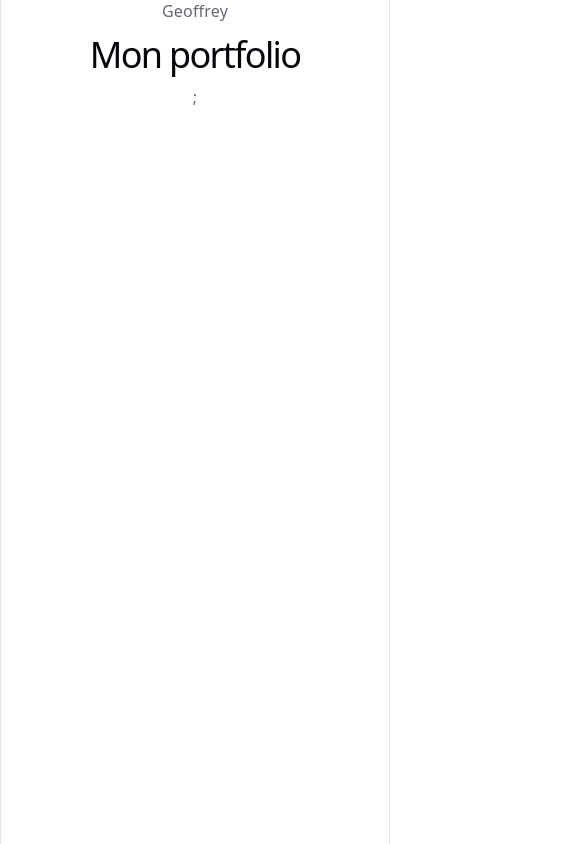
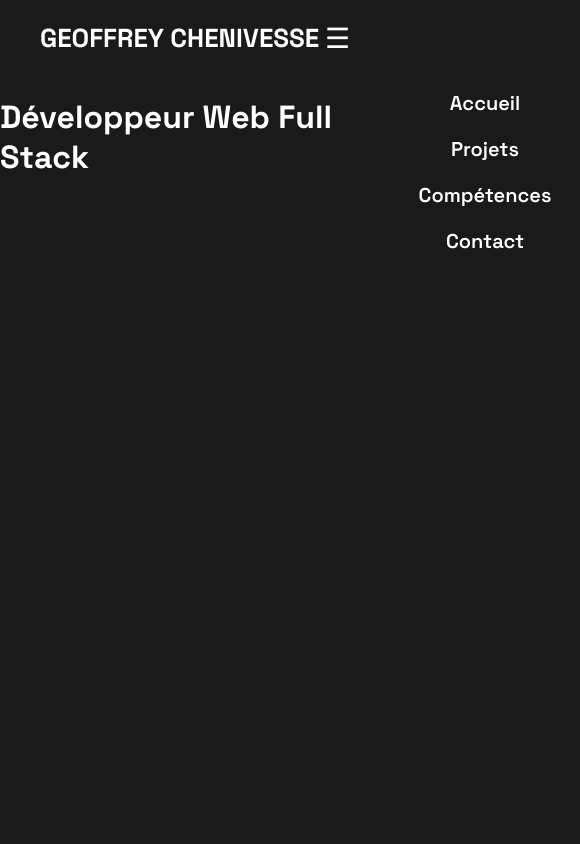
Before and after one commit to Prin0u/portfolio, a React (Vite) app: page / in a window 390 px wide. Shown: the whole page, 580 px wide, since content can reach past the window. Built offline with nearby package versions, Linux system fonts and the light colour scheme.

Commit message:
Création navbar responsive

```diff
--- a/index.html
+++ b/index.html
@@ -1,8 +1,14 @@
-<!doctype html>
+<!DOCTYPE html>
 <html lang="en">
   <head>
     <meta charset="UTF-8" />
     <link rel="icon" type="image/svg+xml" href="/favicon.svg" />
+    <link rel="preconnect" href="https://fonts.googleapis.com" />
+    <link rel="preconnect" href="https://fonts.gstatic.com" crossorigin />
+    <link
+      href="https://fonts.googleapis.com/css2?family=Space+Grotesk:wght@400;600;700&display=swap"
+      rel="stylesheet"
+    />
     <meta name="viewport" content="width=device-width, initial-scale=1.0" />
     <title>mon-portfolio</title>
   </head>
--- a/src/App.jsx
+++ b/src/App.jsx
@@ -6,7 +6,7 @@ function App() {
       <Navbar />
 
       <div className="container py-5 text-center">
-        <h1>Mon portfolio</h1>;
+        <h1>Développeur Web Full Stack</h1>
       </div>
     </>
   );
--- a/src/components/Navbar.jsx
+++ b/src/components/Navbar.jsx
@@ -1,7 +1,43 @@
+import { useEffect, useState } from "react";
+import "./css/Navbar.css";
+
 function Navbar() {
+  const [open, setOpen] = useState(false);
+
+  useEffect(() => {
+    const handleResize = () => {
+      if (window.innerWidth > 768) {
+        setOpen(false);
+      }
+    };
+
+    window.addEventListener("resize", handleResize);
+    return () => window.removeEventListener("resize", handleResize);
+  }, []);
+
   return (
-    <nav className="navbar navbar-dark bg-dark px-4">
-      <span className="navbar-brand">Geoffrey</span>
+    <nav className="navbar-custom">
+      <div className="logo">GEOFFREY CHENIVESSE</div>
+
+      {/* Burger */}
+      <div className="burger" onClick={() => setOpen(!open)}>
+        ☰
+      </div>
+      {/* Liens */}
+      <div className={`nav-links ${open ? "active" : ""}`}>
+        <a href="#home" onClick={() => setOpen(false)}>
+          Accueil
+        </a>
+        <a href="#projects" onClick={() => setOpen(false)}>
+          Projets
+        </a>
+        <a href="#skills" onClick={() => setOpen(false)}>
+          Compétences
+        </a>
+        <a href="#contact" onClick={() => setOpen(false)}>
+          Contact
+        </a>
+      </div>
     </nav>
   );
 }
--- /dev/null
+++ b/src/components/css/Navbar.css
@@ -0,0 +1,92 @@
+.navbar-custom {
+  position: sticky;
+  top: 0;
+  z-index: 1000;
+  display: flex;
+  justify-content: space-between;
+  align-items: center;
+  padding: 20px 40px;
+}
+
+.logo {
+  font-family: "Space Grotesk", sans-serif;
+  font-weight: 700;
+  font-size: 26px;
+  cursor: pointer;
+}
+
+/* Liens */
+.nav-links {
+  display: flex;
+  gap: 100px;
+}
+.nav-links a {
+  color: white;
+  text-decoration: none;
+  font-weight: 600;
+  font-size: 20px;
+  position: relative;
+  transition: 0.2s ease;
+}
+.nav-links a:hover {
+  transform: scale(1.1);
+}
+.nav-links a::after {
+  content: "";
+  position: absolute;
+  left: 0;
+  bottom: -4px;
+  width: 100%;
+  height: 2px;
+  background: white;
+  transform: scaleX(0);
+  transform-origin: left;
+  transition: transform 0.3s ease;
+}
+
+.nav-links a:hover::after {
+  transform: scaleX(1);
+}
+
+/* Burger caché desktop */
+.burger {
+  display: none;
+  font-size: 28px;
+  cursor: pointer;
+  color: white;
+}
+
+/* Burger mobile */
+@media (max-width: 1024px) {
+  .burger {
+    display: block;
+  }
+
+  .nav-links {
+    position: absolute;
+    top: 70px;
+    right: 0;
+    background: #1a1a1a;
+    flex-direction: column;
+    width: 150px;
+    padding: 20px;
+    gap: 20px;
+    transform: translateX(100%);
+    transition: transform 0.3s ease;
+    align-items: center;
+    text-align: center;
+  }
+
+  .nav-links a {
+    width: 100%;
+    text-align: center;
+  }
+
+  .nav-links a::after {
+    transform-origin: center;
+  }
+
+  .nav-links.active {
+    transform: translateX(0);
+  }
+}
--- a/src/index.css
+++ b/src/index.css
@@ -1,111 +1,7 @@
-:root {
-  --text: #6b6375;
-  --text-h: #08060d;
-  --bg: #fff;
-  --border: #e5e4e7;
-  --code-bg: #f4f3ec;
-  --accent: #aa3bff;
-  --accent-bg: rgba(170, 59, 255, 0.1);
-  --accent-border: rgba(170, 59, 255, 0.5);
-  --social-bg: rgba(244, 243, 236, 0.5);
-  --shadow:
-    rgba(0, 0, 0, 0.1) 0 10px 15px -3px, rgba(0, 0, 0, 0.05) 0 4px 6px -2px;
-
-  --sans: system-ui, 'Segoe UI', Roboto, sans-serif;
-  --heading: system-ui, 'Segoe UI', Roboto, sans-serif;
-  --mono: ui-monospace, Consolas, monospace;
-
-  font: 18px/145% var(--sans);
-  letter-spacing: 0.18px;
-  color-scheme: light dark;
-  color: var(--text);
-  background: var(--bg);
-  font-synthesis: none;
-  text-rendering: optimizeLegibility;
-  -webkit-font-smoothing: antialiased;
-  -moz-osx-font-smoothing: grayscale;
-
-  @media (max-width: 1024px) {
-    font-size: 16px;
-  }
-}
-
-@media (prefers-color-scheme: dark) {
-  :root {
-    --text: #9ca3af;
-    --text-h: #f3f4f6;
-    --bg: #16171d;
-    --border: #2e303a;
-    --code-bg: #1f2028;
-    --accent: #c084fc;
-    --accent-bg: rgba(192, 132, 252, 0.15);
-    --accent-border: rgba(192, 132, 252, 0.5);
-    --social-bg: rgba(47, 48, 58, 0.5);
-    --shadow:
-      rgba(0, 0, 0, 0.4) 0 10px 15px -3px, rgba(0, 0, 0, 0.25) 0 4px 6px -2px;
-  }
-
-  #social .button-icon {
-    filter: invert(1) brightness(2);
-  }
-}
-
 body {
   margin: 0;
+  background-color: #1a1a1a;
+  color: white;
+  font-family: "Space Grotesk", sans-serif;
+  scroll-behavior: smooth;
 }
-
-#root {
-  width: 1126px;
-  max-width: 100%;
-  margin: 0 auto;
-  text-align: center;
-  border-inline: 1px solid var(--border);
-  min-height: 100svh;
-  display: flex;
-  flex-direction: column;
-  box-sizing: border-box;
-}
-
-h1,
-h2 {
-  font-family: var(--heading);
-  font-weight: 500;
-  color: var(--text-h);
-}
-
-h1 {
-  font-size: 56px;
-  letter-spacing: -1.68px;
-  margin: 32px 0;
-  @media (max-width: 1024px) {
-    font-size: 36px;
-    margin: 20px 0;
-  }
-}
-h2 {
-  font-size: 24px;
-  line-height: 118%;
-  letter-spacing: -0.24px;
-  margin: 0 0 8px;
-  @media (max-width: 1024px) {
-    font-size: 20px;
-  }
-}
-p {
-  margin: 0;
-}
-
-code,
-.counter {
-  font-family: var(--mono);
-  display: inline-flex;
-  border-radius: 4px;
-  color: var(--text-h);
-}
-
-code {
-  font-size: 15px;
-  line-height: 135%;
-  padding: 4px 8px;
-  background: var(--code-bg);
-}
```
